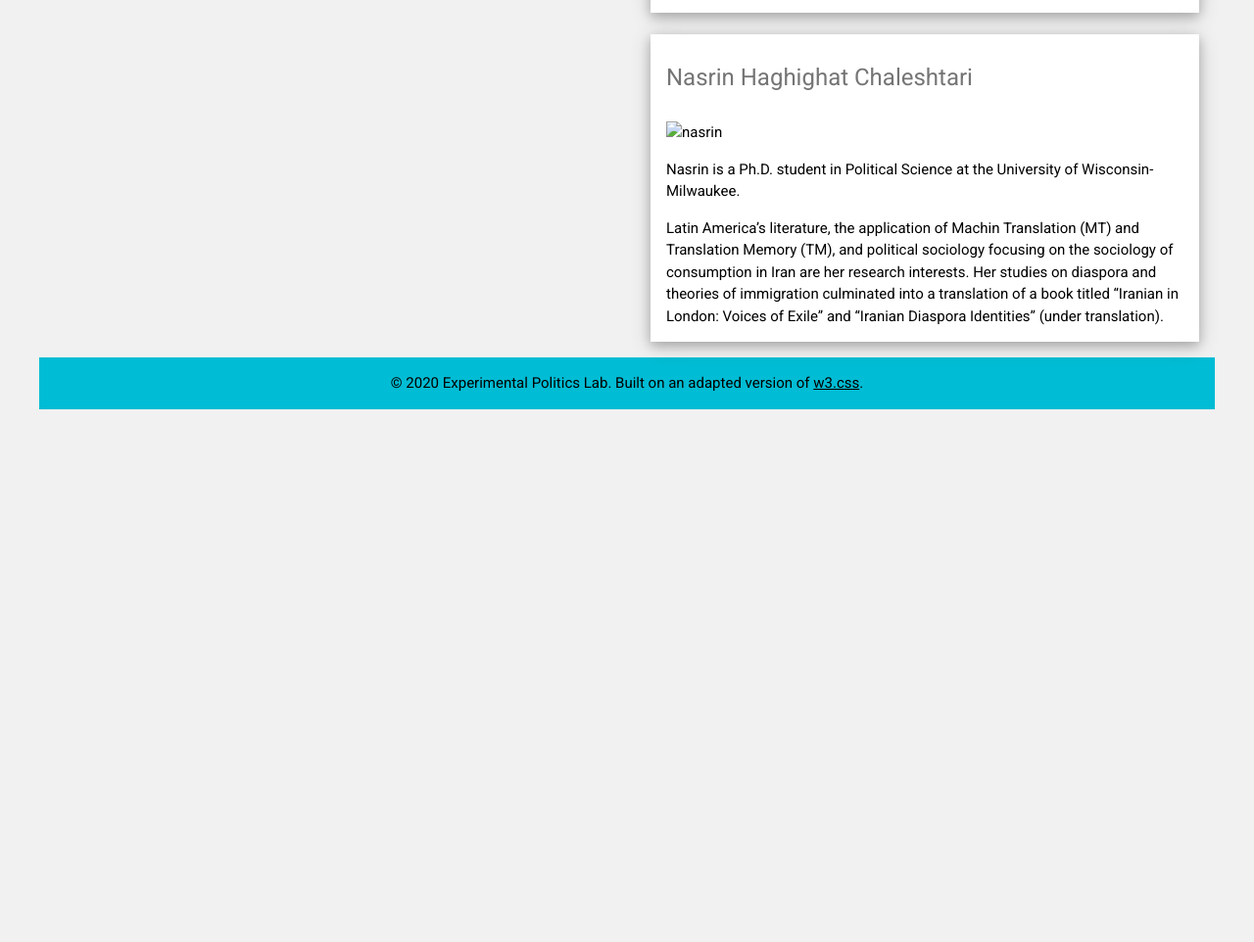
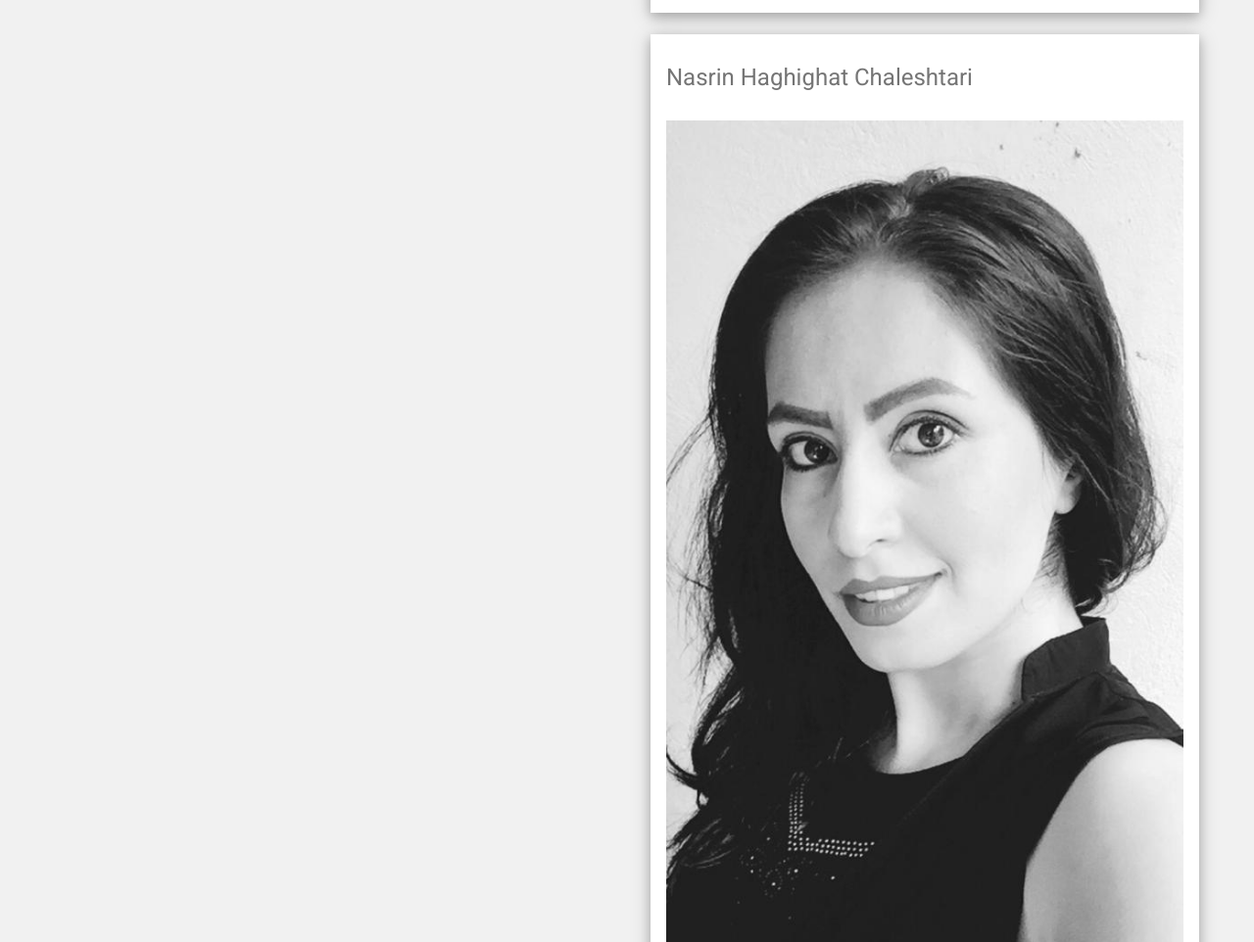
Before and after one commit to experimentalpolitics/experimentalpolitics.github.io, a plain HTML site: page members.html in a window 1280 px wide. Shown: the part 2644-3606 px from the top of the page at 98% size. Before the commit the page ends 3110 px from the top, so only its background shows below. Drawn offline with nearby package versions, Linux system fonts and the light colour scheme; some icons are missing.

Commit message:
nasrin picture

```diff
--- a/members.html
+++ b/members.html
@@ -164,7 +164,7 @@ html,body,h1,h2,h3,h4,h5,h6 {font-family: "Roboto", sans-serif}
           <br>
           <div class="w3-container w3-card-4 w3-white w3-margin-left">
             <h3 class="w3-text-grey w3-padding-16">Nasrin Haghighat Chaleshtari</h3>
-            <div class="w3-display-container"> <img src="images/nasrin.jpg" class="w3-image"
+            <div class="w3-display-container"> <img src="images/nasrin.jpeg" class="w3-image"
 
                 style="width:100%" alt="nasrin"> </div>
             <p> Nasrin is a Ph.D. student in Political Science at the University
```
